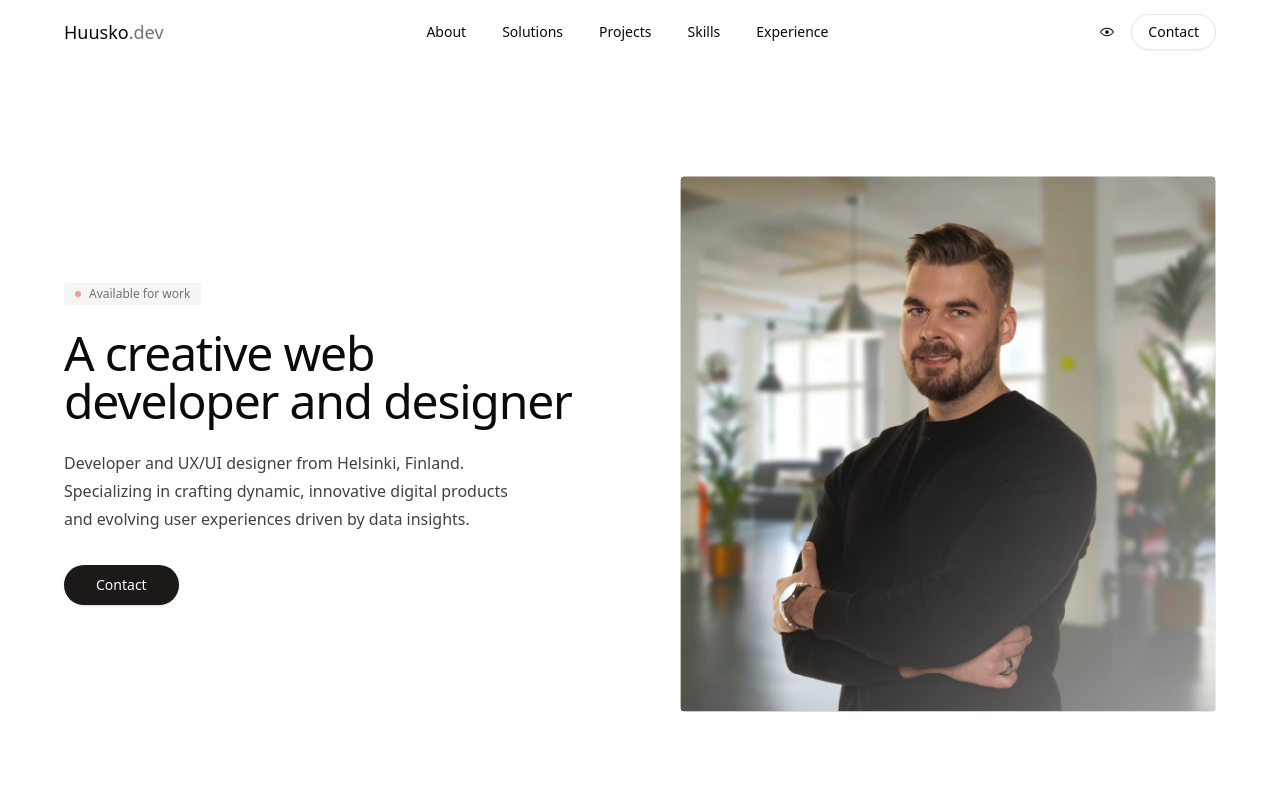
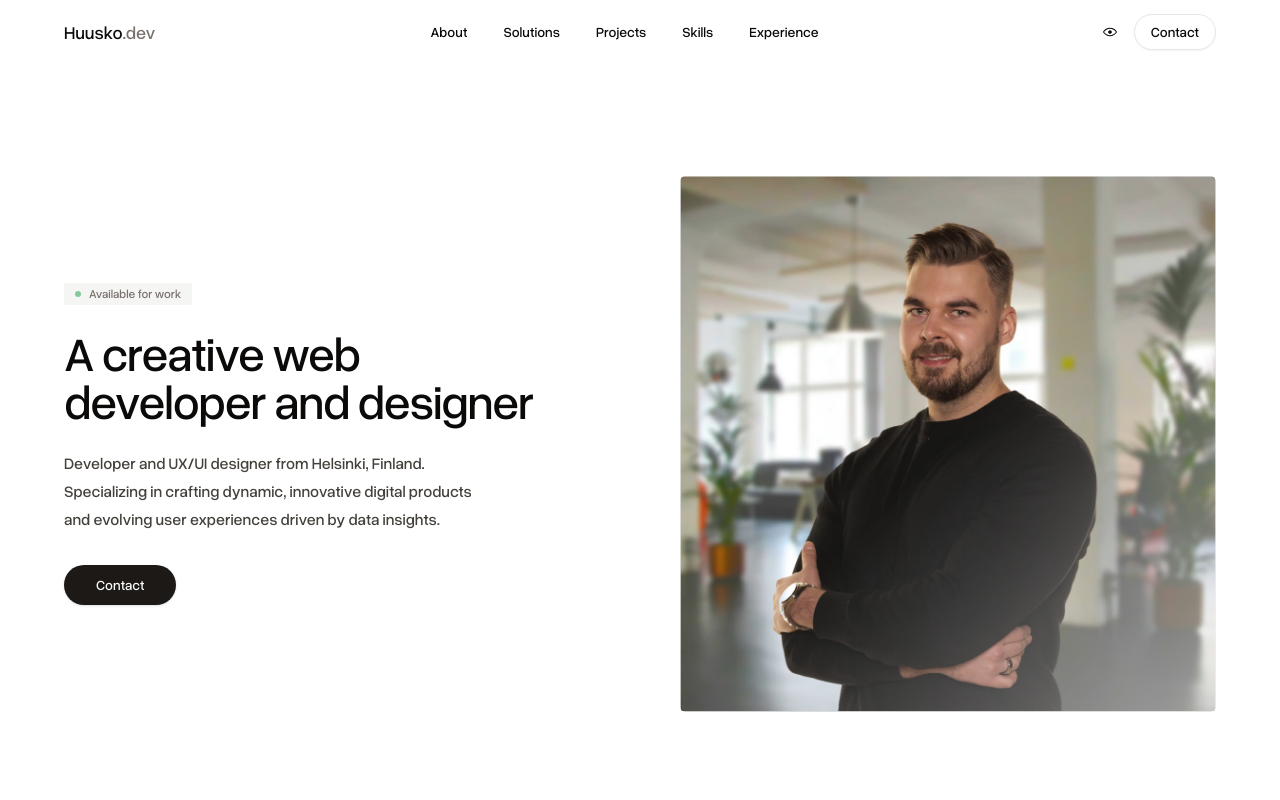
Before and after one commit to aleksihuusko/huusko-dev, a Next.js app: page / in a window 1280 px wide. Shown: the top 800 px of the page. Built offline with nearby package versions, Linux system fonts and the light colour scheme.

Commit message:
Added fonts and color fixes

```diff
--- a/src/app/layout.tsx
+++ b/src/app/layout.tsx
@@ -9,14 +9,14 @@ import { Toaster } from "@/components/ui/toaster";
 
 const overusedGrotesk = localFont({
   src: "./fonts/overused-grotesk.woff2",
-  variable: "--font-sans",
+  variable: "--font-overused-grotesk",
   weight: "100 900",
 });
 
 export const metadata: Metadata = {
   title: "Aleksi Huusko | A creative developer and web designer",
   description:
-    "Developer and designer from Helsinki, Finland. Crafting dynamic, innovative digital products and evolving user experiences driven by data insights.",
+    "Web developer and designer from Helsinki, Finland. Crafting dynamic, innovative digital products and evolving user experiences driven by data insights.",
 };
 
 export default function RootLayout({
@@ -27,7 +27,7 @@ export default function RootLayout({
   return (
     <html
       lang="en"
-      className={`${overusedGrotesk.variable} scroll-smooth antialiased`}
+      className={`${overusedGrotesk.variable} scroll-smooth font-medium antialiased`}
       suppressHydrationWarning
     >
       <body>
--- a/src/components/footer.tsx
+++ b/src/components/footer.tsx
@@ -129,7 +129,7 @@ export default function Footer() {
                 variant="outline"
                 className="flex w-fit items-center gap-x-2 text-xs text-muted-foreground"
               >
-                <div className="size-1.5 animate-pulse rounded-full bg-destructive" />
+                <div className="size-1.5 animate-pulse rounded-full bg-green-600 dark:bg-green-500" />
                 Available for work
               </Badge>
             </div>
--- a/src/components/navbar.tsx
+++ b/src/components/navbar.tsx
@@ -107,7 +107,7 @@ export default function Navbar() {
                     variant="secondary"
                     className="flex w-fit items-center gap-x-2 text-xs text-muted-foreground"
                   >
-                    <div className="size-1.5 animate-pulse rounded-full bg-destructive" />
+                    <div className="size-1.5 animate-pulse rounded-full bg-green-600 dark:bg-green-500" />
                     Available for work
                   </Badge>
                 </SheetHeader>
--- a/src/components/sections/faq.tsx
+++ b/src/components/sections/faq.tsx
@@ -20,7 +20,7 @@ const questions = [
       "I specialize in developing modern, responsive websites and web applications, crafting intuitive user experiences, and designing visually compelling digital products. My expertise also includes digital marketing, where I deliver data-driven strategies that align with business goals for measurable growth.",
   },
   {
-    question: "What is your technical background",
+    question: "What is your technical background?",
     answer:
       "I hold a Master of Science in Technology, specializing in Software Engineering. My thesis focused on comparing the efficiency and scalability of JAMstack and LAMP-based WordPress architectures. I have extensive knowledge of software engineering, interaction design, and digital business strategies, allowing me to create solutions that are both functional and visually appealing.",
   },
--- a/src/components/sections/hero.tsx
+++ b/src/components/sections/hero.tsx
@@ -19,7 +19,7 @@ export default function Hero() {
                   variant="secondary"
                   className="mb-6 flex w-fit items-center gap-x-2 text-muted-foreground"
                 >
-                  <div className="h-1.5 w-1.5 animate-pulse rounded-full bg-destructive" />
+                  <div className="h-1.5 w-1.5 animate-pulse rounded-full bg-green-600 dark:bg-green-500" />
                   Available for work
                 </Badge>
               </div>
--- a/tailwind.config.ts
+++ b/tailwind.config.ts
@@ -9,76 +9,79 @@ const config: Config = {
   ],
   theme: {
     extend: {
+      fontFamily: {
+        sans: ["var(--font-overused-grotesk)"],
+      },
       colors: {
-  			background: 'hsl(var(--background))',
-  			foreground: 'hsl(var(--foreground))',
+        background: "hsl(var(--background))",
+        foreground: "hsl(var(--foreground))",
         card: {
-  				DEFAULT: 'hsl(var(--card))',
-  				foreground: 'hsl(var(--card-foreground))'
+          DEFAULT: "hsl(var(--card))",
+          foreground: "hsl(var(--card-foreground))",
         },
         popover: {
-  				DEFAULT: 'hsl(var(--popover))',
-  				foreground: 'hsl(var(--popover-foreground))'
+          DEFAULT: "hsl(var(--popover))",
+          foreground: "hsl(var(--popover-foreground))",
         },
         primary: {
-  				DEFAULT: 'hsl(var(--primary))',
-  				foreground: 'hsl(var(--primary-foreground))'
+          DEFAULT: "hsl(var(--primary))",
+          foreground: "hsl(var(--primary-foreground))",
         },
         secondary: {
-  				DEFAULT: 'hsl(var(--secondary))',
-  				foreground: 'hsl(var(--secondary-foreground))'
+          DEFAULT: "hsl(var(--secondary))",
+          foreground: "hsl(var(--secondary-foreground))",
         },
         muted: {
-  				DEFAULT: 'hsl(var(--muted))',
-  				foreground: 'hsl(var(--muted-foreground))'
+          DEFAULT: "hsl(var(--muted))",
+          foreground: "hsl(var(--muted-foreground))",
         },
         accent: {
-  				DEFAULT: 'hsl(var(--accent))',
-  				foreground: 'hsl(var(--accent-foreground))'
+          DEFAULT: "hsl(var(--accent))",
+          foreground: "hsl(var(--accent-foreground))",
         },
         destructive: {
-  				DEFAULT: 'hsl(var(--destructive))',
-  				foreground: 'hsl(var(--destructive-foreground))'
+          DEFAULT: "hsl(var(--destructive))",
+          foreground: "hsl(var(--destructive-foreground))",
         },
-  			border: 'hsl(var(--border))',
-  			input: 'hsl(var(--input))',
-  			ring: 'hsl(var(--ring))',
+        border: "hsl(var(--border))",
+        input: "hsl(var(--input))",
+        ring: "hsl(var(--ring))",
         chart: {
-  				'1': 'hsl(var(--chart-1))',
-  				'2': 'hsl(var(--chart-2))',
-  				'3': 'hsl(var(--chart-3))',
-  				'4': 'hsl(var(--chart-4))',
-  				'5': 'hsl(var(--chart-5))'
-  			}
+          "1": "hsl(var(--chart-1))",
+          "2": "hsl(var(--chart-2))",
+          "3": "hsl(var(--chart-3))",
+          "4": "hsl(var(--chart-4))",
+          "5": "hsl(var(--chart-5))",
+        },
       },
       borderRadius: {
-  			lg: 'var(--radius)',
-  			md: 'calc(var(--radius) - 2px)',
-  			sm: 'calc(var(--radius) - 4px)'
+        lg: "var(--radius)",
+        md: "calc(var(--radius) - 2px)",
+        sm: "calc(var(--radius) - 4px)",
       },
       keyframes: {
-  			'accordion-down': {
+        "accordion-down": {
           from: {
-  					height: '0'
+            height: "0",
           },
           to: {
-  					height: 'var(--radix-accordion-content-height)'
-  				}
+            height: "var(--radix-accordion-content-height)",
           },
-  			'accordion-up': {
+        },
+        "accordion-up": {
           from: {
-  					height: 'var(--radix-accordion-content-height)'
+            height: "var(--radix-accordion-content-height)",
           },
           to: {
-  					height: '0'
-  				}
-  			}
+            height: "0",
+          },
+        },
       },
       animation: {
-  			'accordion-down': 'accordion-down 0.2s ease-out',
-  			'accordion-up': 'accordion-up 0.2s ease-out'
-  		}
-  	}
+        "accordion-down": "accordion-down 0.2s ease-out",
+        "accordion-up": "accordion-up 0.2s ease-out",
+      },
+    },
   },
   // eslint-disable-next-line @typescript-eslint/no-require-imports
   plugins: [require("tailwindcss-animate"), require("@tailwindcss/typography")],
```
Lines whose indentation alone changed are shown as unchanged.
